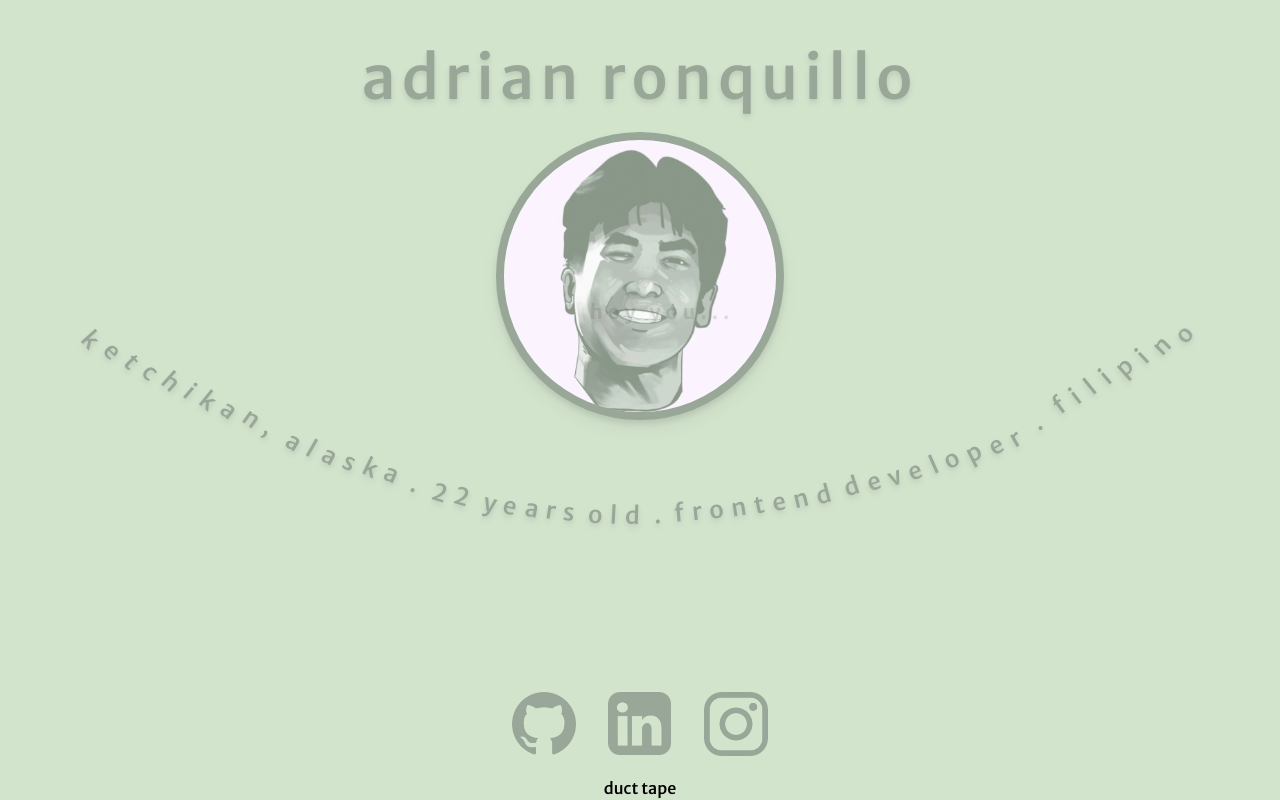
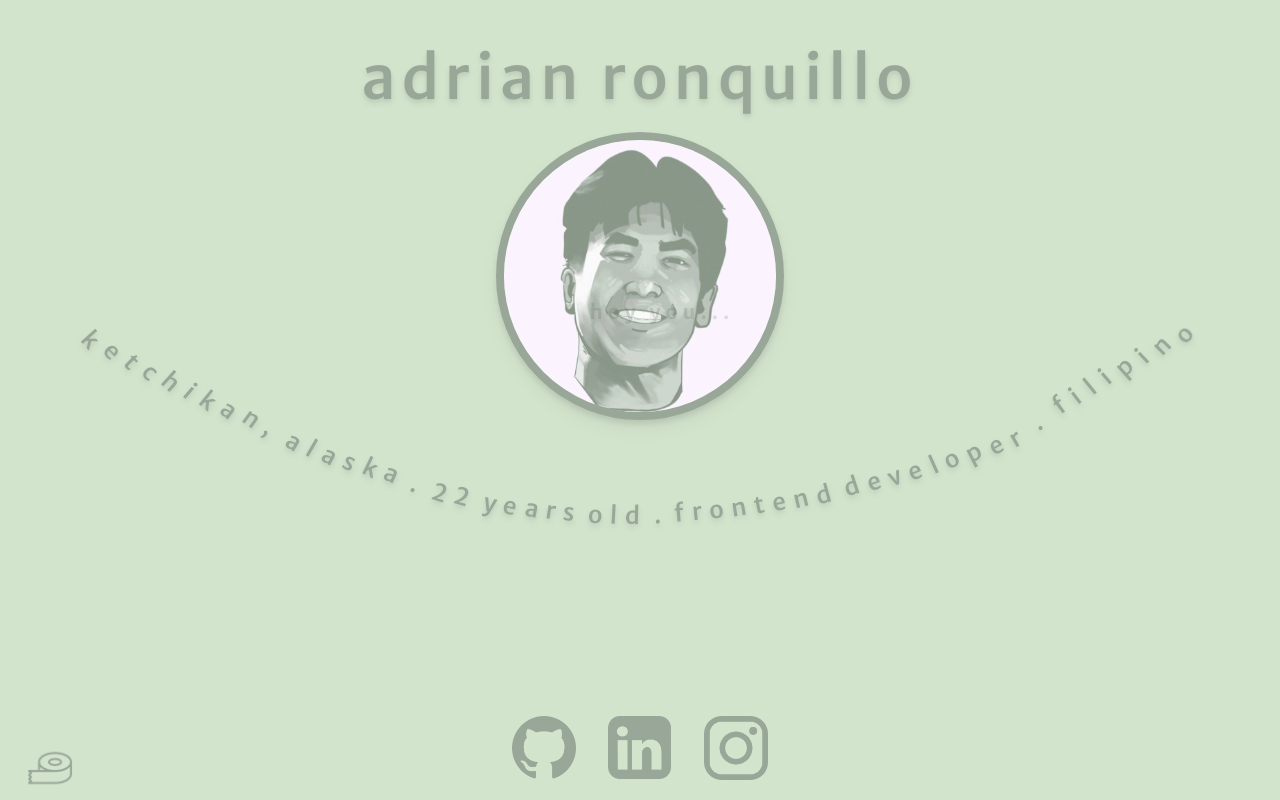
Before and after one commit to ronquiaj/ronquillo-website-v2, a React (Create React App) app: page / in a window 1280 px wide. Built offline with nearby package versions, Linux system fonts and the light colour scheme; what tailwindcss-debug-screens would draw is missing.

Commit message:
Styled the duct tape button at the very bottom right of the page

```diff
--- a/src/sections/Landing/Landing.tsx
+++ b/src/sections/Landing/Landing.tsx
@@ -1,5 +1,6 @@
 import React, { FC, useState } from "react";
 import IconFooter from "./IconFooter/IconFooter";
+import IconLink from "components/IconLink/IconLink";
 import TalkingProfilePicture from "./LandingProfilePicture/TalkingProfilePicture";
 import LandingText from "./LandingText/LandingText";
 
@@ -16,9 +17,19 @@ const Landing: FC = () => {
         words={["pst...", "hey you...", "yeah you...", "click me..."]}
       />
       <LandingText />
-      <IconFooter className="mt-auto -translate-y-5 icon-footer" />
+      <IconFooter className="mt-auto -translate-y-5 icon-footer " />
       {!isDuctTaped && (
-        <button onClick={() => setIsDuctTaped(true)}>duct tape</button>
+        <button
+          onClick={() => setIsDuctTaped(true)}
+          className="absolute bottom-[1%] left-[2%] xs:w-5 xl:w-12"
+        >
+          <IconLink
+            alt="duct tape"
+            path="tape.png"
+            url="#"
+            displayOnHover="duct tape"
+          />
+        </button>
       )}
     </section>
   );
--- a/src/sections/Landing/LandingProfilePicture/styles.css
+++ b/src/sections/Landing/LandingProfilePicture/styles.css
@@ -11,7 +11,7 @@
 
 @media (min-width: 0px) {
   .animation-text {
-    font-size: 0.8rem;
+    font-size: 1rem;
     letter-spacing: 3px;
     bottom: -0.75rem;
   }
```
Also changed, not shown: public/tape.png (added).
